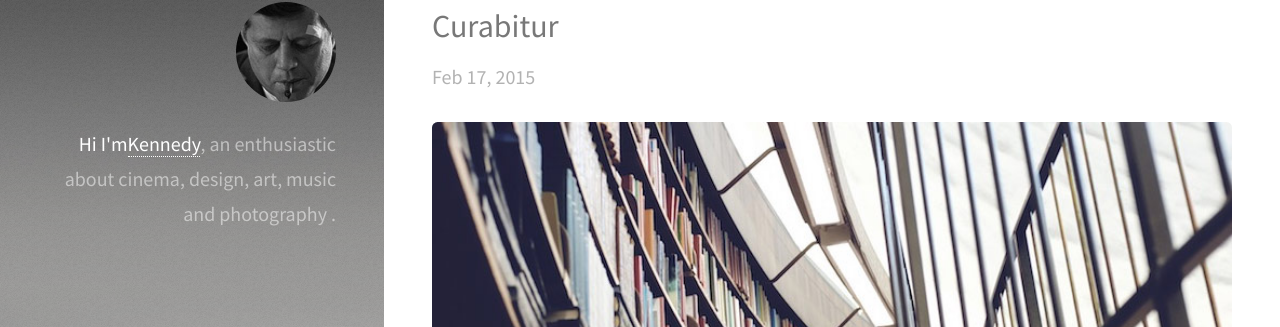
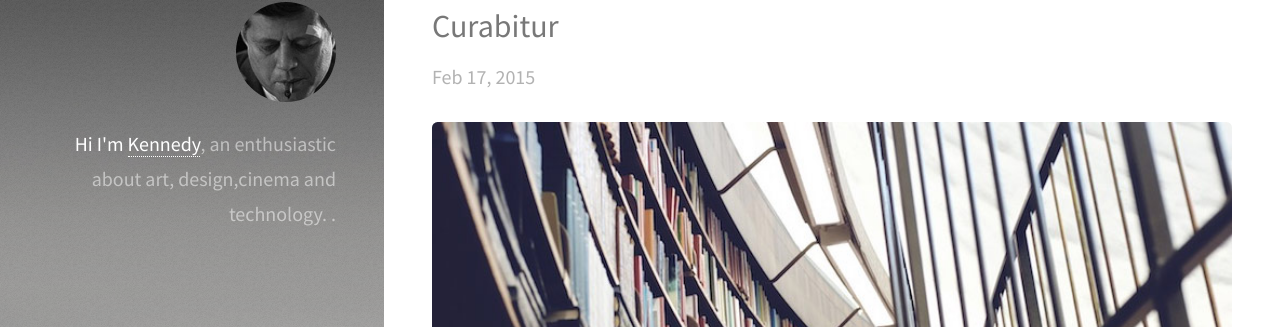
Before and after one commit to kennedyboaretop/kennedyboaretop.github.io, a Jekyll site: the page built from index.html, in a window 1280 px wide. Shown: the part 94-421 px from the top of the page. Built offline with Jekyll 4.4.1, drawn with Linux system fonts in a browser that asks for light colours.

Commit message:
Site 1.7

```diff
--- a/_layouts/default.html
+++ b/_layouts/default.html
@@ -22,8 +22,8 @@
 
       <header id="header">
           <a href="#" class="image avatar"><img src="/images/avatar.jpg" alt="" /></a>
-          <h1><strong>Hi I'm<a href="/">Kennedy</a></strong>, an enthusiastic about<br />
-          cinema, design, art, music and photography<br />
+          <h1><strong>Hi I'm <a href="/">Kennedy</a></strong>, an enthusiastic about<br />
+            art, design,cinema and technology.<br />
            <a href="kennedyboaretop.github.io"> </a>.</h1>
       </header>
 
```
